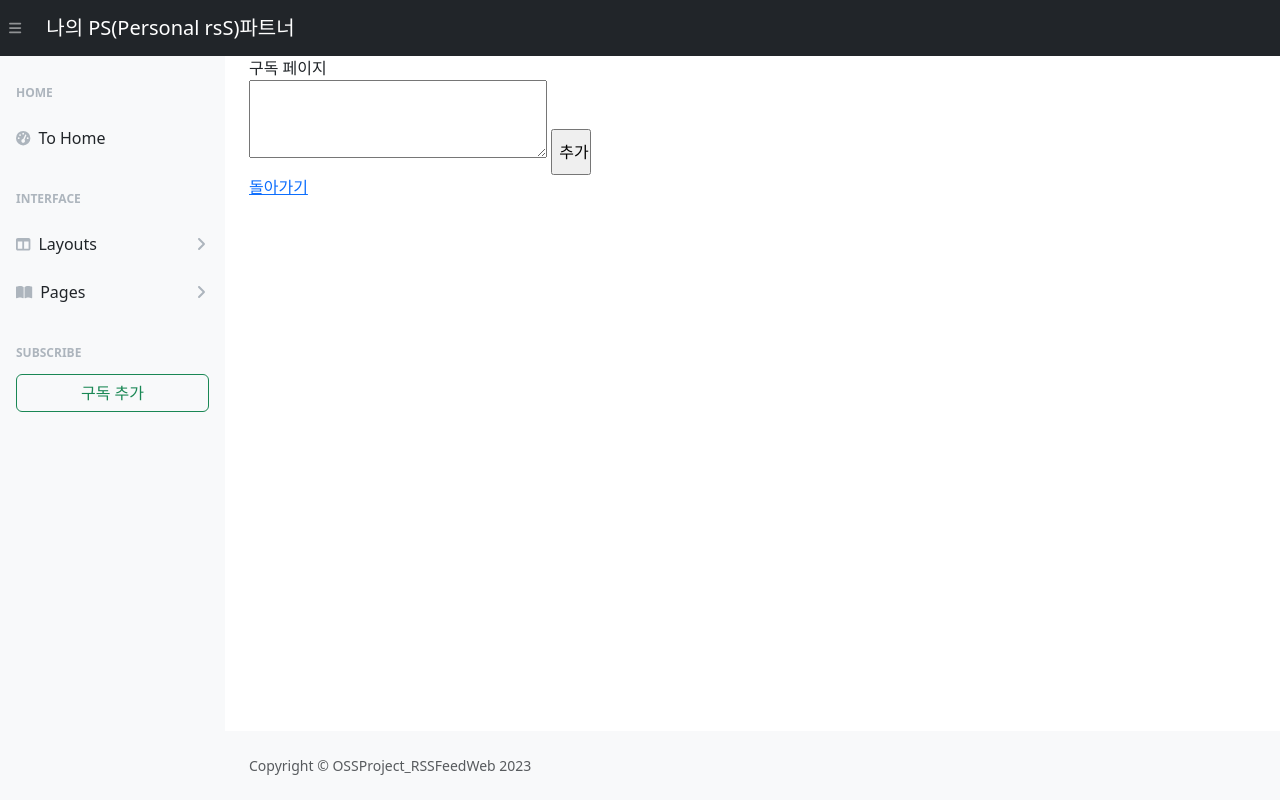
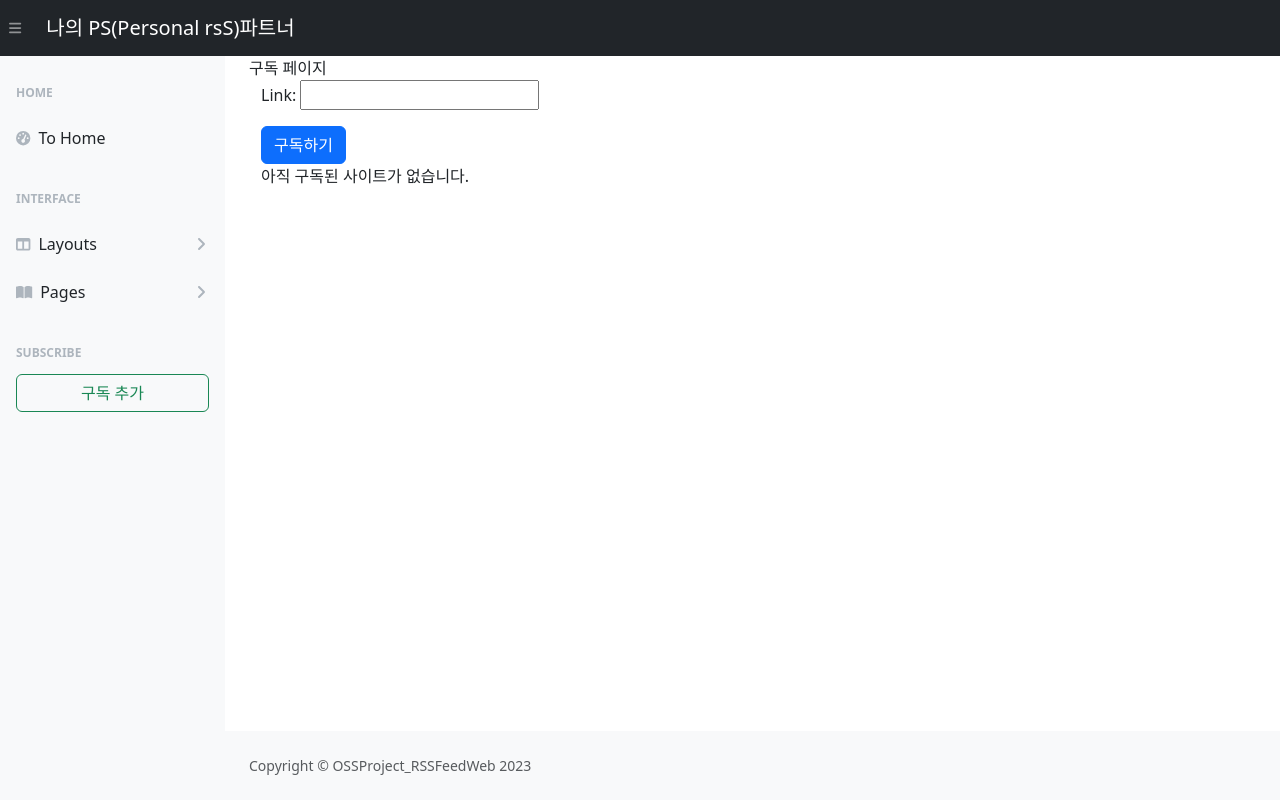
Before and after one commit to WAME-LEL/OSSProject_RSSFeedWeb, a Django app: page /latest/feed/LatestEntriesFeed/ in a window 1280 px wide. Run offline with Django 4.2, Linux system fonts and the light colour scheme; some libraries are stand-ins or nearby versions.

Commit message:
구독 기능 추가 수정본1
추가도 되었고 저장도 되었지만 왜 가능해졌는지는 모르는....

```diff
--- a/templates/RssFeedWeb/sub.html
+++ b/templates/RssFeedWeb/sub.html
@@ -94,14 +94,27 @@
                     구독 페이지
                 </div>
 
-                <div class="post_container">
+                <div class="container">
                     <form action="{% url 'LatestEntriesFeed' %}" method="post">
                         {%csrf_token%}
-                        <textarea name="content" id="content" rows="3" cols="30"></textarea>
-                        <input type="submit" style="WIDTH : 30pt; HEIGHT : 35pt" value="추가">
+                        {{form.as_p}}
+                        <button type="submit" class="btn btn-primary">구독하기</button>
                         <br>
-                        <a href="{%url 'rss_feed'%}">돌아가기</a>
                     </form>
+
+                    {% if subsData%}
+                  <div>
+                     <ul>
+                           {%for subsData in subsData.objects.all%}
+                         <li>
+                             {{subsData.link}}
+                         </li>
+                         {%endfor%}
+                        </ul>
+                  </div>
+                {%else%}
+                    <p>아직 구독된 사이트가 없습니다.</p>
+                {%endif%}
                 </div>
 
 <!--                여기까지-->
```
Also changed, not shown: db.sqlite3, 1 other file.
